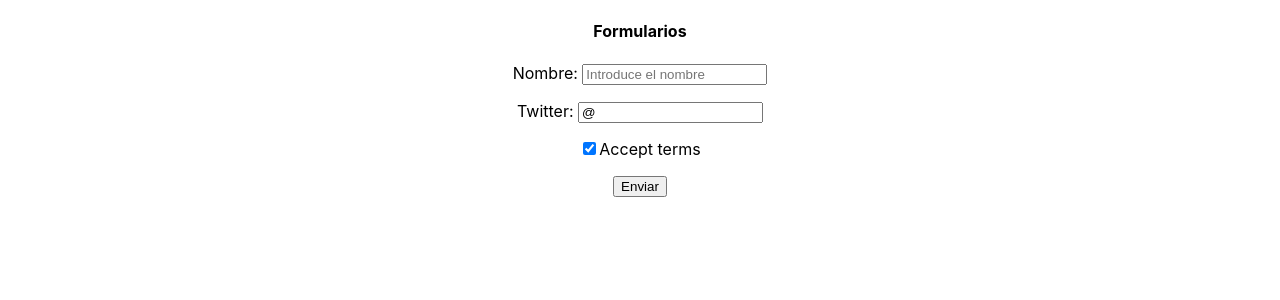
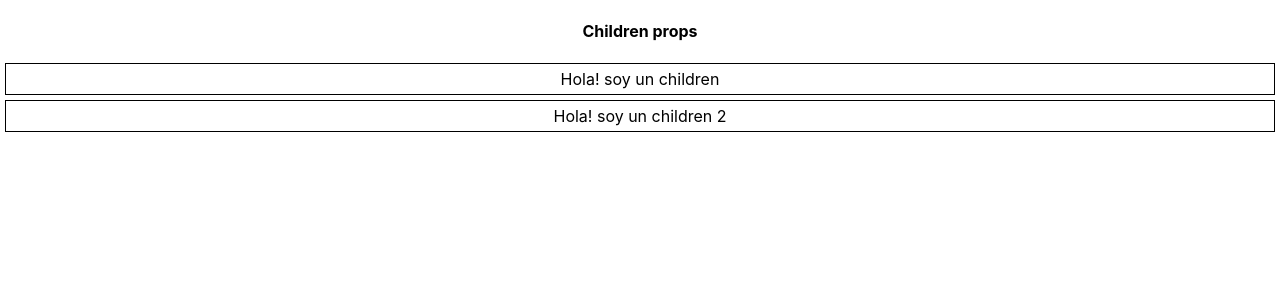
Before and after one commit to FennerEduardo/BeginReact, a React (Create React App) app: page / in a window 1280 px wide. Shown: the top 300 px of the page. Built offline with nearby package versions, Linux system fonts and the light colour scheme.

Commit message:
:fire: Using children prop

```diff
--- a/src/App.js
+++ b/src/App.js
@@ -1,13 +1,21 @@
 import './App.css';
 import React, { Component } from 'react';
-import Forms from './sections/forms';
 
+class Box extends Component {
+  render() {
+    return <div style={{ border: '1px solid #000', margin: 5, padding: 5 }}>
+      {this.props.children}
+    </div>
+  }
+}
 class App extends Component {
 
   render() {
     return (
       <div className="App">
-        <Forms />
+        <h4>Children props</h4>
+        <Box>Hola! soy un children  </Box>
+        <Box>Hola! soy un children 2  </Box>
       </div>
     );
   }
```
